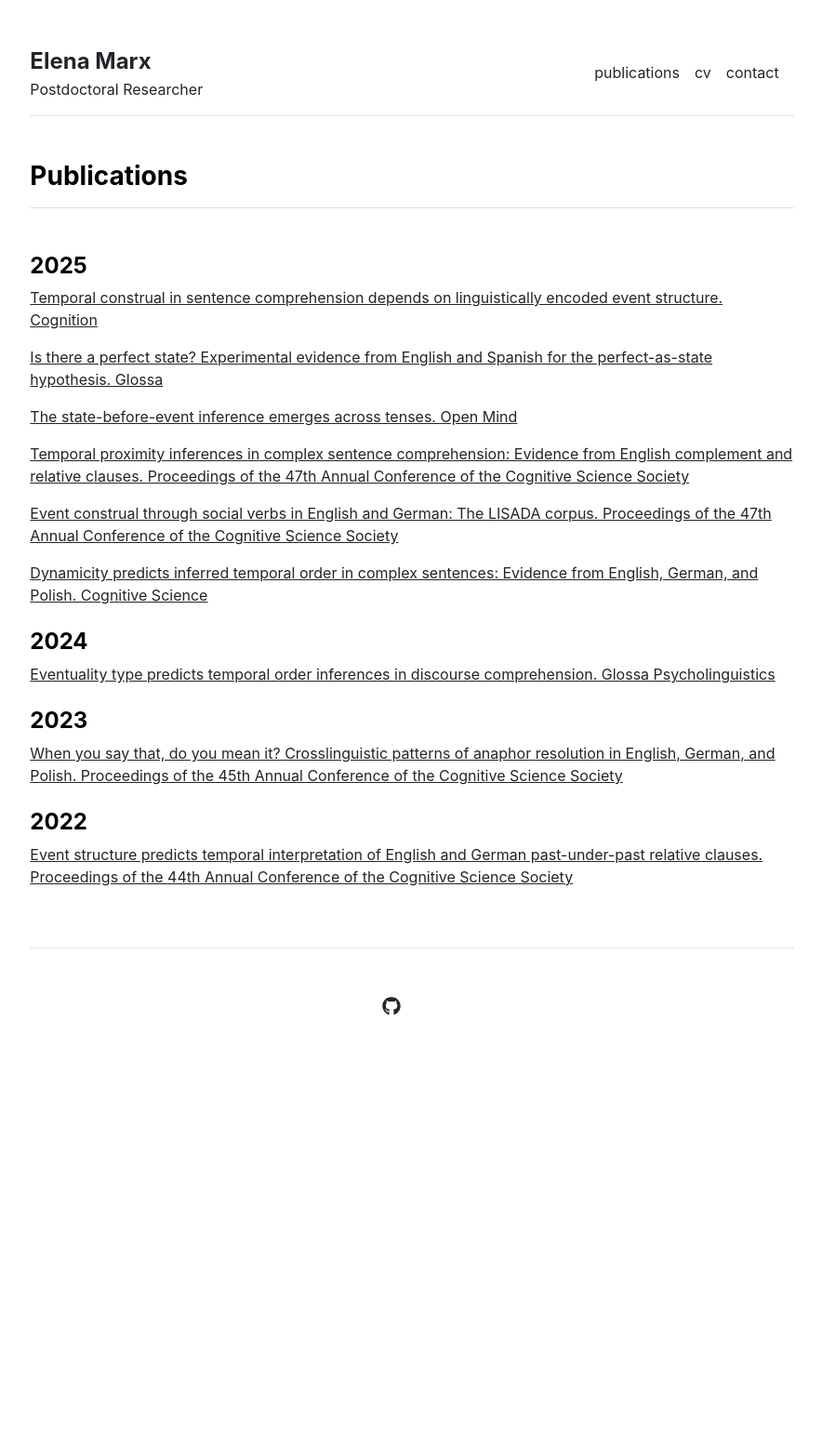
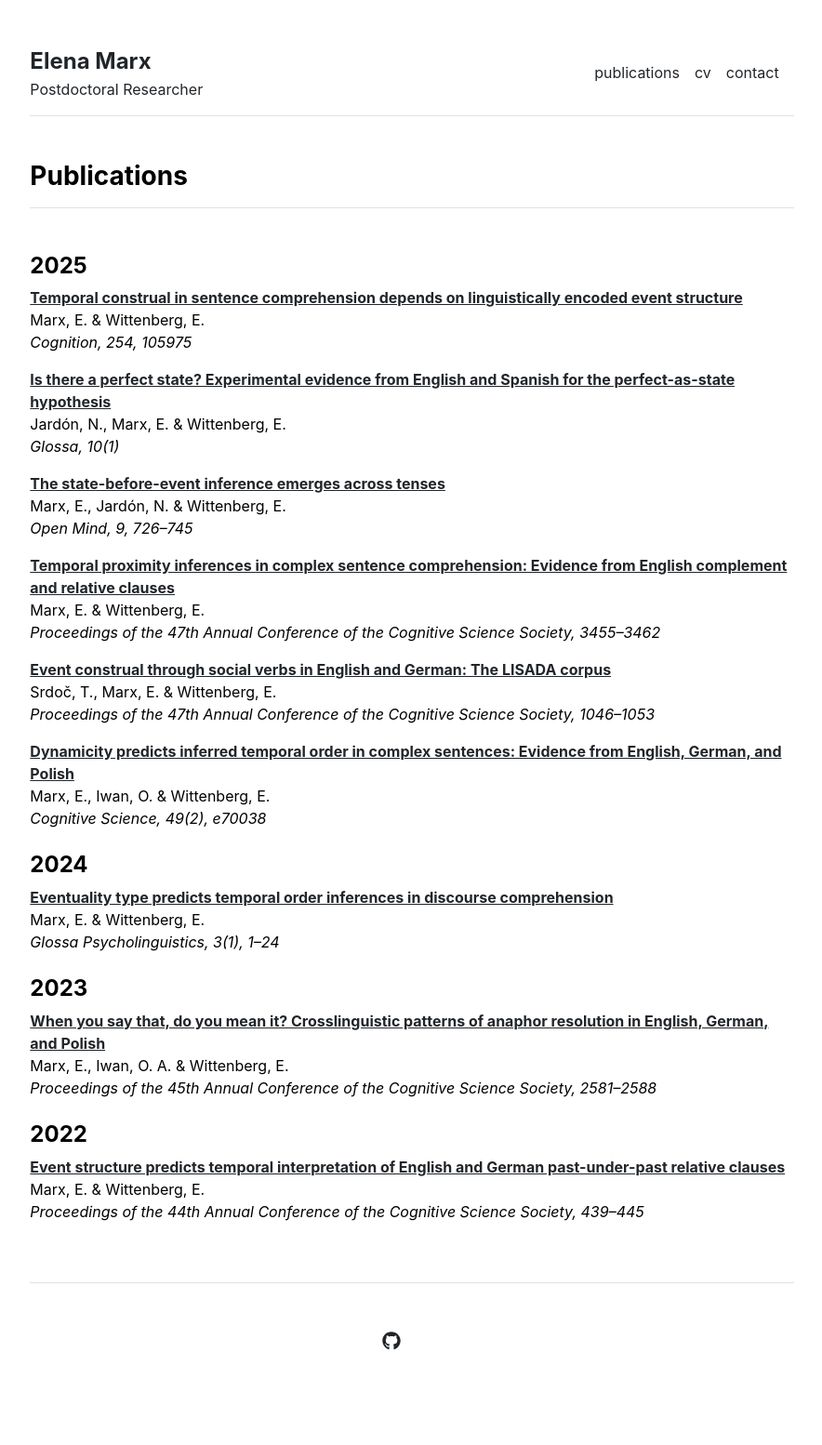
Before and after one commit to elena-marx/elena-marx.github.io, a Jekyll site: the page built from publications.md, in a window 1280 px wide. Shown: the whole page at 93% size, without its empty margins (197-1081 px from the left). Built offline with Jekyll 4.4.1, drawn with Linux system fonts in a browser that asks for light colours; before the commit the page ends 1194 px from its top, so only the background shows below that.

Commit message:
Added Publication format

```diff
--- a/_data/publications.yml
+++ b/_data/publications.yml
@@ -5,36 +5,50 @@
 #- {name: 'Low shear diffusion central schemes for particle methods. Jonathan Panuelos, James Wadsley, Nicholas Kevlahan', url: 'http://ms.mcmaster.ca/kevla/pdf/articles/jcp_v414.pdf'}
 
 2025:
-  - name: "Temporal construal in sentence comprehension depends on linguistically encoded event structure. Cognition"
+  - title: "Temporal construal in sentence comprehension depends on linguistically encoded event structure"
+    authors: "Marx, E. & Wittenberg, E."
+    venue: "Cognition, 254, 105975"
     url: "/publications/2025_cognition.pdf"
 
-  - name: "Is there a perfect state? Experimental evidence from English and Spanish for the perfect-as-state hypothesis. Glossa"
+  - title: "Is there a perfect state? Experimental evidence from English and Spanish for the perfect-as-state hypothesis"
+    authors: "Jardón, N., Marx, E. & Wittenberg, E."
+    venue: "Glossa, 10(1)"
     url: "https://www.glossa-journal.org/article/id/18901/"
 
-  - name: "The state-before-event inference emerges across tenses. Open Mind"
+  - title: "The state-before-event inference emerges across tenses"
+    authors: "Marx, E., Jardón, N. & Wittenberg, E."
+    venue: "Open Mind, 9, 726–745"
     url: "https://doi.org/10.1162/opmi_a_00207"
 
-  - name: "Temporal proximity inferences in complex sentence comprehension: Evidence from English complement and relative clauses. Proceedings of the 47th Annual Conference of the Cognitive Science Society"
+  - title: "Temporal proximity inferences in complex sentence comprehension: Evidence from English complement and relative clauses"
+    authors: "Marx, E. & Wittenberg, E."
+    venue: "Proceedings of the 47th Annual Conference of the Cognitive Science Society, 3455–3462"
     url: "https://escholarship.org/uc/item/7s98p5c4"
 
-  - name: "Event construal through social verbs in English and German: The LISADA corpus. Proceedings of the 47th Annual Conference of the Cognitive Science Society"
+  - title: "Event construal through social verbs in English and German: The LISADA corpus"
+    authors: "Srdoč, T., Marx, E. & Wittenberg, E."
+    venue: "Proceedings of the 47th Annual Conference of the Cognitive Science Society, 1046–1053"
     url: "https://escholarship.org/uc/item/8dq4s0v3"
 
-  - name: "Dynamicity predicts inferred temporal order in complex sentences: Evidence from English, German, and Polish. Cognitive Science"
+  - title: "Dynamicity predicts inferred temporal order in complex sentences: Evidence from English, German, and Polish"
+    authors: "Marx, E., Iwan, O. & Wittenberg, E."
+    venue: "Cognitive Science, 49(2), e70038"
     url: "https://doi.org/10.1111/cogs.70038"
 
 2024:
-  - name: "Eventuality type predicts temporal order inferences in discourse comprehension. Glossa Psycholinguistics"
+  - title: "Eventuality type predicts temporal order inferences in discourse comprehension"
+    authors: "Marx, E. & Wittenberg, E."
+    venue: "Glossa Psycholinguistics, 3(1), 1–24"
     url: "https://doi.org/10.5070/G60116579"
 
 2023:
-  - name: "When you say that, do you mean it? Crosslinguistic patterns of anaphor resolution in English, German, and Polish. Proceedings of the 45th Annual Conference of the Cognitive Science Society"
+  - title: "When you say that, do you mean it? Crosslinguistic patterns of anaphor resolution in English, German, and Polish"
+    authors: "Marx, E., Iwan, O. A. & Wittenberg, E."
+    venue: "Proceedings of the 45th Annual Conference of the Cognitive Science Society, 2581–2588"
     url: "https://escholarship.org/uc/item/64m534qg"
 
 2022:
-  - name: "Event structure predicts temporal interpretation of English and German past-under-past relative clauses. Proceedings of the 44th Annual Conference of the Cognitive Science Society"
+  - title: "Event structure predicts temporal interpretation of English and German past-under-past relative clauses"
+    authors: "Marx, E. & Wittenberg, E."
+    venue: "Proceedings of the 44th Annual Conference of the Cognitive Science Society, 439–445"
     url: "https://escholarship.org/uc/item/5z61175d"
-
-#- {name: 'Shock interactions, turbulence and the origin of the stellar mass spectrum. Ralph E. Pudritz and N. K.-R. Kevlahan', url: 'http://ms.mcmaster.ca/kevla/pdf/articles/PhilTransRSoc_2013.pdf'}
-#- {name: 'Low shear diffusion central schemes for particle methods. Jonathan Panuelos, James Wadsley, Nicholas Kevlahan', url: 'http://ms.mcmaster.ca/kevla/pdf/articles/jcp_v414.pdf'}
-#- {name: 'Numerical solutions of thin film equations for polymer flows. Thomas. Salez, Joshua D. McGraw, Sara Cormier, Oliver Bäumchen, Kari Dalnoki-Veress, and Elie Raphaël', url: 'https://static1.squarespace.com/static/5684891d7086d74497aeb71f/t/56ec510d2fe1319543ab6d6f/1458327821946/10.1140-epje-i2012-12114-x.pdf'}
--- a/_includes/publications.html
+++ b/_includes/publications.html
@@ -10,7 +10,11 @@
         <h4 class="fw-bold mt-4">{{ year[0] }}</h4>
         {% for paper in year[1] %}
           <p>
-            <a href="{{ paper.url }}">{{ paper.name }}</a>
+            <strong>
+              <a href="{{ paper.url }}">{{ paper.title }}</a>
+            </strong><br>
+            {{ paper.authors }}<br>
+            <em>{{ paper.venue }}</em>
           </p>
         {% endfor %}
       {% endfor %}
```
Also changed, not shown: contact.md (+1 -1 lines).
